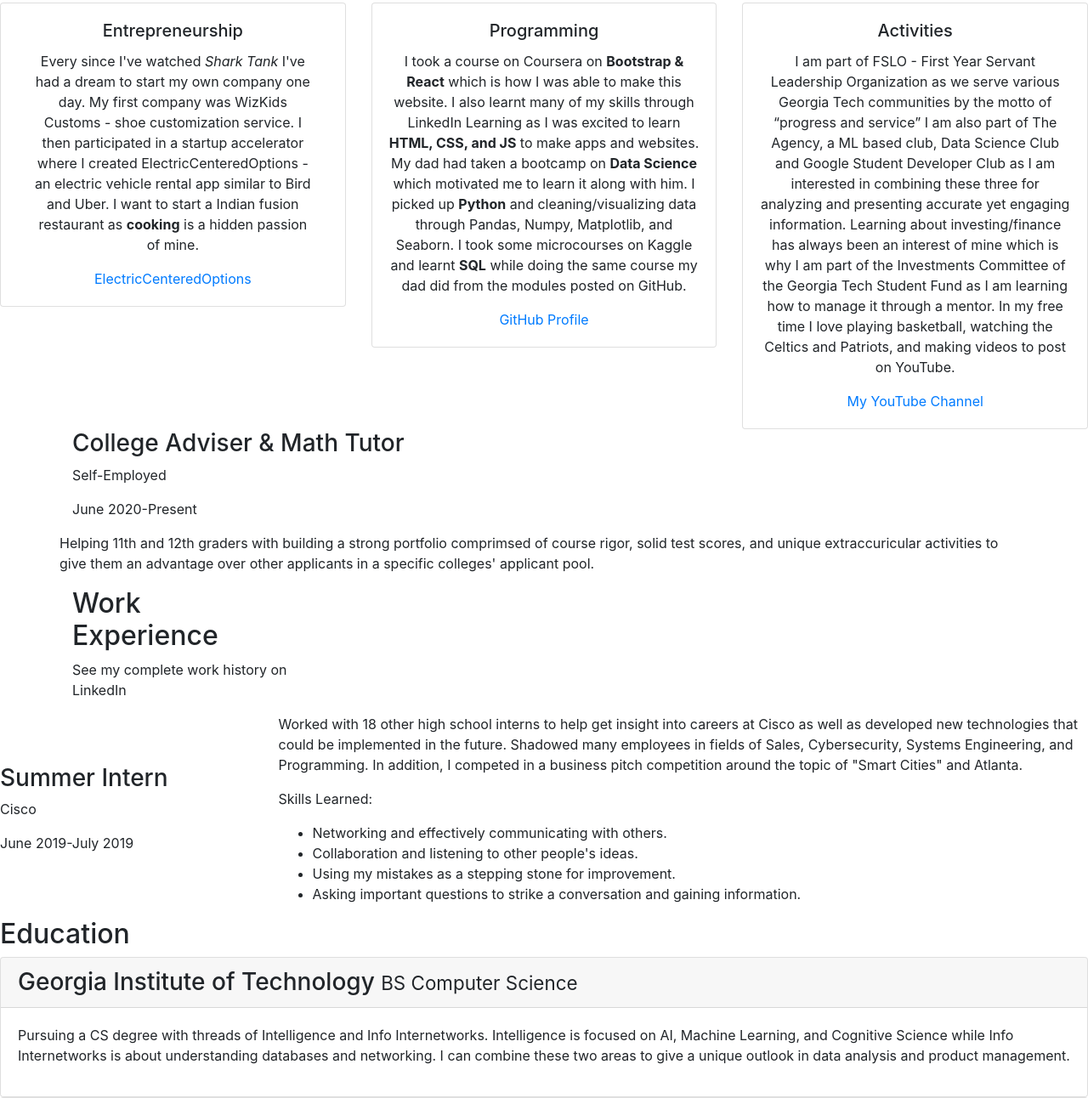
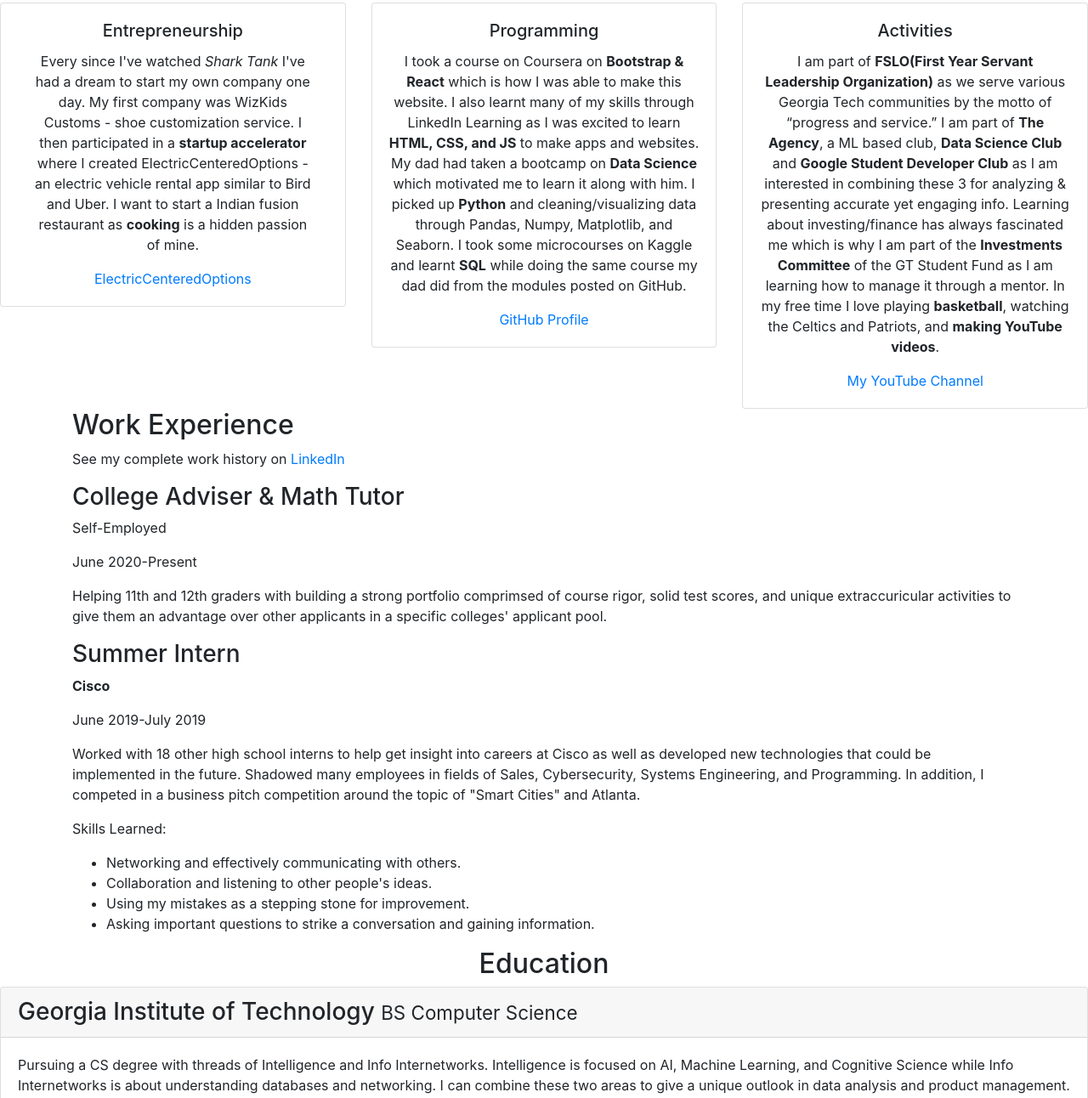
Before and after one commit to ruhanponnada/RuhanPonnada, a plain HTML site: page index.html in a window 1280 px wide. Shown: the part 506-1798 px from the top of the page at 85% size. Drawn offline with nearby package versions, Linux system fonts and the light colour scheme.

Commit message:
contact and education updates

```diff
--- a/index.html
+++ b/index.html
@@ -59,7 +59,7 @@
                     <h5 class="card-title">Entrepreneurship</h5>
                     <p class="card-text">Every since I've watched <i>Shark Tank</i> I've had a dream to start my own company one day.
                       My first company was WizKids Customs - shoe customization service.
-                      I then participated in a startup accelerator where I created ElectricCenteredOptions - an electric vehicle rental app similar to Bird and Uber.
+                      I then participated in a <b>startup accelerator</b> where I created ElectricCenteredOptions - an electric vehicle rental app similar to Bird and Uber.
                       I want to start a Indian fusion restaurant as <strong>cooking</strong> is a hidden passion of mine.</p>
                     <a href="https://imgur.com/gallery/Zfxu188" class="card-link" target="_blank">ElectricCenteredOptions</a>
                 </div>
@@ -82,10 +82,11 @@
             <div class="card">
                 <div class="card-body text-center">
                     <h5 class="card-title">Activities</h5>
-                    <p class="card-text">I am part of FSLO - First Year Servant Leadership Organization as we serve various Georgia Tech communities by the motto of <q>progress and service</q>
-                      I am also part of The Agency, a ML based club, Data Science Club and Google Student Developer Club as I am interested in combining these three for analyzing and presenting accurate yet engaging information.
-                      Learning about investing/finance has always been an interest of mine which is why I am part of the Investments Committee of the Georgia Tech Student Fund as I am learning how to manage it through a mentor.
-                      In my free time I love playing basketball, watching the Celtics and Patriots, and making videos to post on YouTube.</p>
+                    <p class="card-text">I am part of <b>FSLO(First Year Servant Leadership Organization)</b> as we serve various Georgia Tech communities by the motto of <q>progress and service.</q>
+                      I am part of <b>The Agency</b>, a ML based club, <b>Data Science Club</b> and <b>Google Student Developer Club</b> as I am interested in combining these 3 for analyzing & presenting accurate yet engaging info.
+                      Learning about investing/finance has always fascinated me which is why I am part of the <b>Investments Committee</b> of the GT Student Fund as I am learning how to manage it through a mentor.
+                      In my free time I love playing <b>basketball</b>, watching the Celtics and Patriots, and <strong>making YouTube videos</strong>.
+                    </p>
                     <a href="https://www.youtube.com/channel/UCT2jPRTrjFWT85Iycisc45Q" class="card-link">My YouTube Channel</a>
                 </div>
             </div>
@@ -95,31 +96,26 @@
       <!-- ***********************  WORK EXPERIENCE  *********************** -->
       <div class= "container">
         <div class="row row-content align-items-center">
-          <div class="col-12 col-sm-4 order-sm-last col-md-3">
+          <div class="col-12">
             <h2>Work Experience</h2>
-            <p>See my complete work history on LinkedIn</p>
+            <p>See my complete work history on <a href="https://www.linkedin.com/in/ruhan-ponnada-a80213175/" target="_blank">LinkedIn</a></p>
           </div>
-          <div class = "col col-sm order-sm-first col-md">
+        </div>
+        <div class="row row-content align-items-center">
+          <div class = "col-12">
             <h3>College Adviser & Math Tutor</h3>
             <p>Self-Employed</p>
             <p>June 2020-Present</p>
-            </div>
-            <div class = "job-summary">
-              <p> Helping 11th and 12th graders with building a strong portfolio comprimsed of course rigor, solid test scores, and unique extraccuricular activities
+            <p>Helping 11th and 12th graders with building a strong portfolio comprimsed of course rigor, solid test scores, and unique extraccuricular activities
              to give them an advantage over other applicants in a specific colleges' applicant pool.
             </p>
           </div>
         </div>
-        </div>
-
         <div class="row row-content align-items-center">
-          <div class="col-12 col-sm-4 col-md-3">
+          <div class="col-12">
             <h3>Summer Intern</h3>
-            <p>Cisco</p>
+            <p><b>Cisco</b></p>
             <p>June 2019-July 2019</p>
-          </div>
-          <div class="col col-sm col-md">
-            <div class = "job-summary">
             <p>Worked with 18 other high school interns to help get insight into careers at Cisco as well as developed new technologies that could be implemented in the future.
               Shadowed many employees in fields of Sales, Cybersecurity, Systems Engineering, and Programming. In addition, I competed in a business pitch competition around the topic of "Smart Cities" and Atlanta.
             </p>
@@ -134,19 +130,21 @@
         </div>
       </div>
 
-      </div>
+
+
 
       <!-- ******************  EDUCATION & CERTIFICATIONS ****************** -->
-      <div class = "row row-content align-items-center">
-        <div class = col-12>
-            <h2>Education</h2>
+      <div class = "row row-content">
+        <div class = "col-12">
+          <h2 style="text-align:center">Education</h2>
           <div id="accordion">
             <div class="card">
               <div class="card-header" role="tab" id="gtheader">
                 <h3 class="mb-0">
                   <a data-toggle="collapse" data-target="#gt">
-                                Georgia Institute of Technology <small>BS Computer Science</small></h3>
+                    Georgia Institute of Technology <small>BS Computer Science</small>
                   </a>
+                </h3>
               </div>
               <div role="tabpanel" class="collapse show" id="gt" data-parent="#accordion">
                 <div class="card-body">
```
Also changed, not shown: contactme.html (+2 -3 lines), projects.html (+1 -1 lines). Lines whose indentation alone changed are shown as unchanged.
